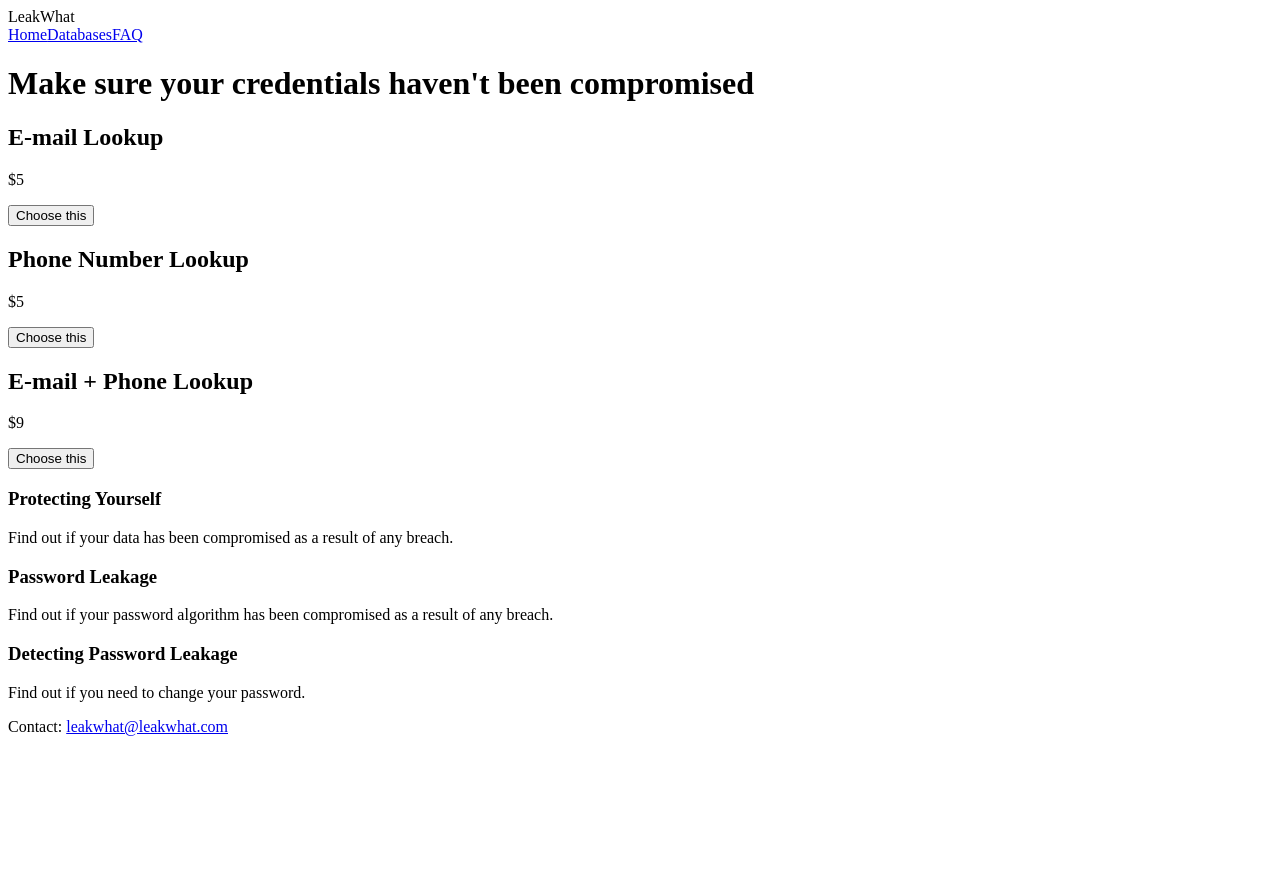
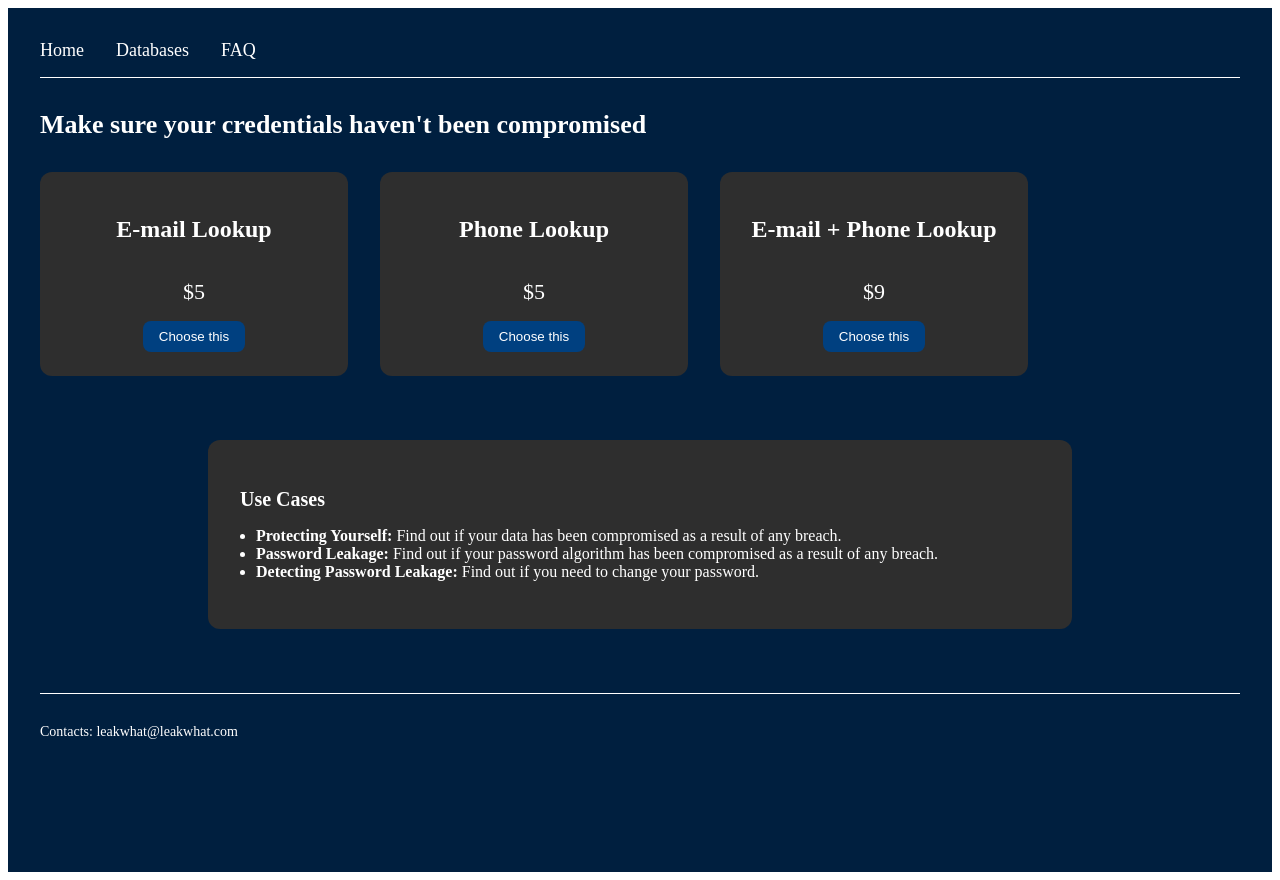
Before and after one commit to Bensero87/leakwhat, a Next.js app: page / in a window 1280 px wide. Before the commit the page ends 800 px from the top, so only its background shows below. Built offline with nearby package versions, Linux system fonts and the light colour scheme.

Commit message:
Update index.js

```diff
--- a/pages/index.js
+++ b/pages/index.js
@@ -1,98 +1,78 @@
-// pages/index.js
-
-import React from "react";
-import { useRouter } from "next/router";
+import Link from "next/link";
 
 export default function Home() {
-  const router = useRouter();
-
-  const services = [
-    {
-      title: "E-mail Lookup",
-      price: "$5",
-      route: "/email-lookup",
-    },
-    {
-      title: "Phone Number Lookup",
-      price: "$5",
-      route: "/phone-lookup",
-    },
-    {
-      title: "E-mail + Phone Lookup",
-      price: "$9",
-      route: "/email-phone-lookup",
-    },
-  ];
-
-  const handleChoose = (route) => {
-    router.push(route);
-  };
-
   return (
-    <div className="min-h-screen bg-[#0a0f24] text-white px-4 py-10">
-      {/* Navbar */}
-      <nav className="flex justify-between items-center mb-4 border-b border-gray-500 pb-2">
-        <div className="text-xl font-bold">LeakWhat</div>
-        <div className="space-x-6 text-sm">
-          <a href="/" className="hover:underline">
-            Home
-          </a>
-          <a href="/databases" className="hover:underline">
-            Databases
-          </a>
-          <a href="/faq" className="hover:underline">
-            FAQ
-          </a>
-        </div>
+    <div style={{ backgroundColor: "#001F3F", minHeight: "100vh", color: "white", padding: "2rem" }}>
+      {/* Üst Menü */}
+      <nav style={{ display: "flex", gap: "2rem", borderBottom: "1px solid white", paddingBottom: "1rem", fontSize: "18px" }}>
+        <Link href="/" style={{ textDecoration: "none", color: "white" }}>Home</Link>
+        <Link href="/databases" style={{ textDecoration: "none", color: "white" }}>Databases</Link>
+        <Link href="/faq" style={{ textDecoration: "none", color: "white" }}>FAQ</Link>
       </nav>
 
-      {/* Headline */}
-      <h1 className="text-2xl font-bold text-white text-center mb-10">
+      {/* Başlık */}
+      <h1 style={{ marginTop: "2rem", fontWeight: "bold", fontSize: "26px" }}>
         Make sure your credentials haven't been compromised
       </h1>
 
-      {/* Services */}
-      <div className="grid grid-cols-1 md:grid-cols-3 gap-6 max-w-6xl mx-auto">
-        {services.map((service, idx) => (
-          <div
-            key={idx}
-            className="bg-gray-700 rounded-2xl p-6 shadow-lg flex flex-col justify-between"
-          >
-            <div>
-              <h2 className="text-xl font-bold mb-2">{service.title}</h2>
-              <p className="text-lg">{service.price}</p>
-            </div>
-            <button
-              onClick={() => handleChoose(service.route)}
-              className="mt-4 px-4 py-2 rounded-xl bg-white text-black hover:bg-gray-200 font-semibold"
-            >
-              Choose this
-            </button>
+      {/* Hizmet Kutuları */}
+      <div style={{ display: "flex", gap: "2rem", marginTop: "2rem", flexWrap: "wrap" }}>
+        {[
+          { title: "E-mail Lookup", price: "$5", link: "/email-lookup" },
+          { title: "Phone Lookup", price: "$5", link: "/phone-lookup" },
+          { title: "E-mail + Phone Lookup", price: "$9", link: "/email-phone-lookup" }
+        ].map((service, idx) => (
+          <div key={idx} style={{
+            backgroundColor: "#2e2e2e",
+            color: "white",
+            padding: "1.5rem",
+            borderRadius: "12px",
+            width: "260px",
+            display: "flex",
+            flexDirection: "column",
+            alignItems: "center"
+          }}>
+            <h2>{service.title}</h2>
+            <p style={{ fontSize: "22px", margin: "1rem 0" }}>{service.price}</p>
+            <Link href={service.link}>
+              <button style={{
+                backgroundColor: "#004080",
+                color: "white",
+                border: "none",
+                padding: "0.5rem 1rem",
+                borderRadius: "8px",
+                cursor: "pointer"
+              }}>
+                Choose this
+              </button>
+            </Link>
           </div>
         ))}
       </div>
 
-      {/* Use Cases */}
-      <div className="mt-16 max-w-6xl mx-auto">
-        <div className="grid grid-cols-1 md:grid-cols-3 gap-6">
-          <div className="bg-gray-700 text-white rounded-2xl p-6">
-            <h3 className="font-bold text-lg mb-2">Protecting Yourself</h3>
-            <p>Find out if your data has been compromised as a result of any breach.</p>
-          </div>
-          <div className="bg-gray-700 text-white rounded-2xl p-6">
-            <h3 className="font-bold text-lg mb-2">Password Leakage</h3>
-            <p>Find out if your password algorithm has been compromised as a result of any breach.</p>
-          </div>
-          <div className="bg-gray-700 text-white rounded-2xl p-6">
-            <h3 className="font-bold text-lg mb-2">Detecting Password Leakage</h3>
-            <p>Find out if you need to change your password.</p>
-          </div>
-        </div>
+      {/* Use Case Bölümü */}
+      <div style={{
+        marginTop: "4rem",
+        padding: "2rem",
+        backgroundColor: "#2e2e2e",
+        borderRadius: "12px",
+        width: "800px",
+        maxWidth: "100%",
+        marginLeft: "auto",
+        marginRight: "auto",
+        textAlign: "left"
+      }}>
+        <h2 style={{ fontWeight: "bold", fontSize: "20px", marginBottom: "1rem" }}>Use Cases</h2>
+        <ul style={{ paddingLeft: "1rem" }}>
+          <li><strong>Protecting Yourself:</strong> Find out if your data has been compromised as a result of any breach.</li>
+          <li><strong>Password Leakage:</strong> Find out if your password algorithm has been compromised as a result of any breach.</li>
+          <li><strong>Detecting Password Leakage:</strong> Find out if you need to change your password.</li>
+        </ul>
       </div>
 
       {/* Footer */}
-      <footer className="mt-16 text-center text-sm text-gray-400">
-        <p>Contact: <a href="mailto:leakwhat@leakwhat.com" className="underline">leakwhat@leakwhat.com</a></p>
+      <footer style={{ marginTop: "4rem", borderTop: "1px solid white", paddingTop: "1rem", fontSize: "14px" }}>
+        <p>Contacts: leakwhat@leakwhat.com</p>
       </footer>
     </div>
   );
```
